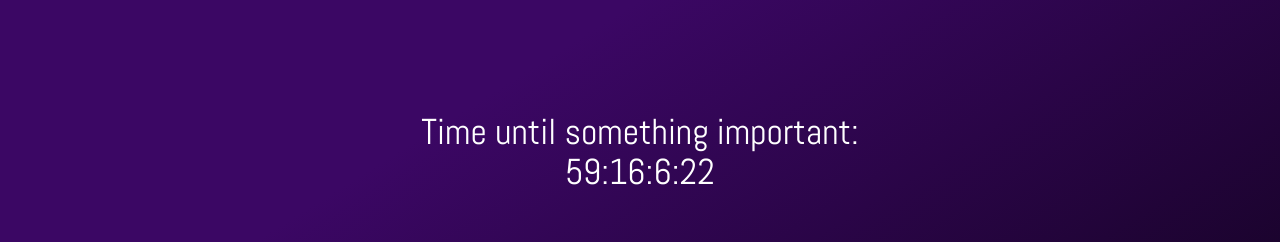
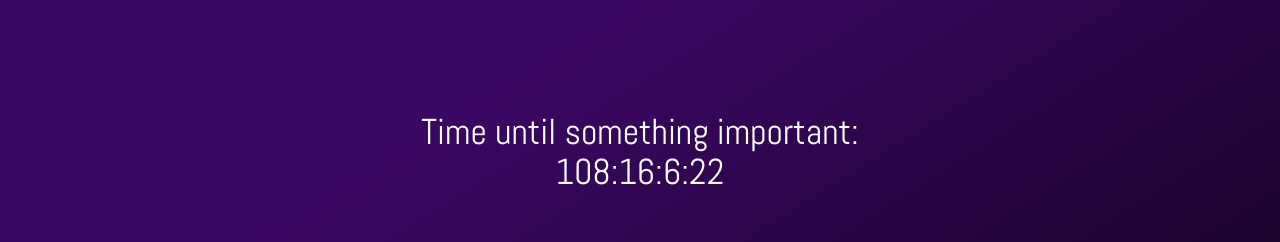
Before and after one commit to ThatColdToast/web-timer, a Next.js app: page / in a window 1280 px wide. Shown: the top 242 px of the page. Built offline with nearby package versions, Linux system fonts and the light colour scheme.

Commit message:
Update index.tsx

```diff
--- a/pages/index.tsx
+++ b/pages/index.tsx
@@ -12,7 +12,7 @@ export default function Home() {
   const [millis, setMillis] = useState<number>(0)
 
   useEffect(() => {
-    const target = new Date("6/23/2023 12:00:00")
+    const target = new Date("8/11/2023 12:00:00")
 
     const interval = setInterval(() => {
       const now = new Date()
```
